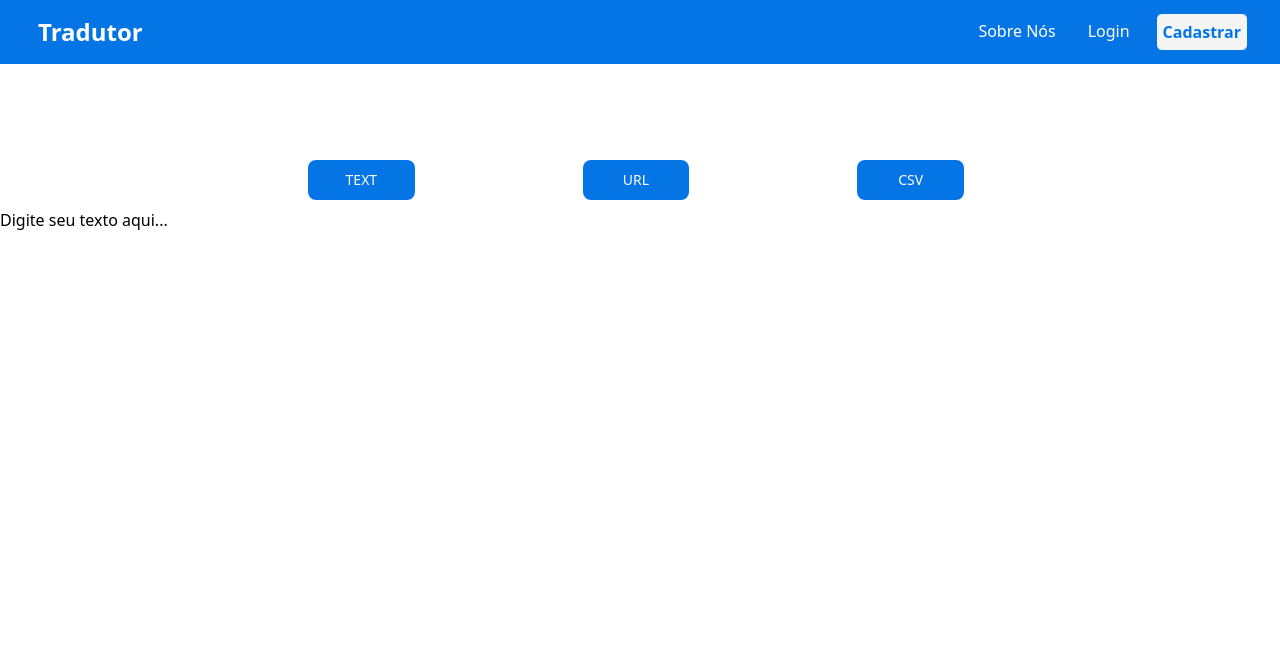
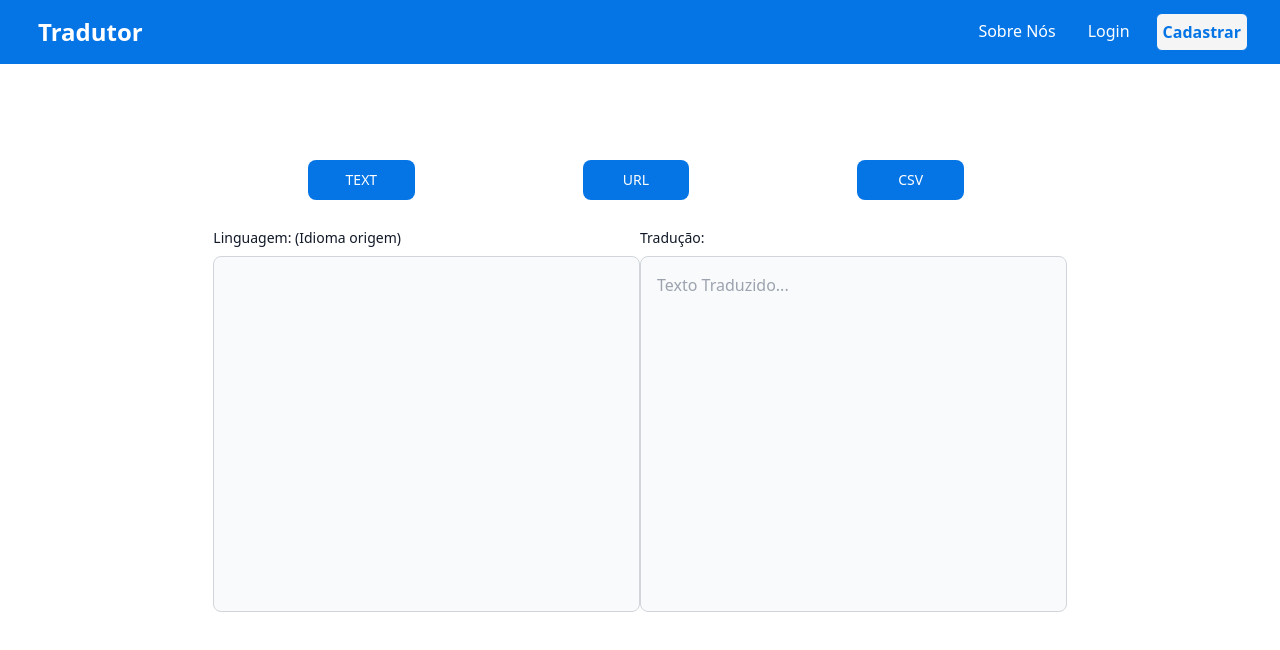
Before and after one commit to islanpedro01/Tradutor, an Angular app in the folder projeto-tradutor/: page / in a window 1280 px wide. Shown: the top 650 px of the page. Built offline with nearby package versions, Linux system fonts and the light colour scheme.

Commit message:
Campo traduçao texto feito

```diff
--- a/projeto-tradutor/src/app/home/texto-traducao/texto-traducao.component.html
+++ b/projeto-tradutor/src/app/home/texto-traducao/texto-traducao.component.html
@@ -1,2 +1,10 @@
-<h2>Digite seu texto aqui...</h2>
-<input>
+<div class="flex mt-5 gap-0 justify-center w-full min-h-full h-96">
+    <div class="flex flex-col w-2/6 h-full">
+    <label class="block mb-2 text-sm font-medium text-gray-900 dark:text-white">Linguagem: (Idioma origem) </label>
+    <textarea type="text" id="large-input" class="block p-4 h-full text-gray-900 border border-gray-300 rounded-lg bg-gray-50 text-base focus:ring-blue-500 focus:border-blue-500 resize-none"></textarea>
+</div>
+<div class="flex flex-col w-2/6 h-full">
+    <label class="block mb-2 text-sm font-medium text-gray-900 dark:text-white">Tradução: </label>
+    <textarea type="text" aria-label="disabled input" id="large-input" class="block p-4 h-full text-gray-900 border border-gray-300 rounded-lg bg-gray-50 text-base focus:ring-blue-500 focus:border-blue-500 resize-none" placeholder="Texto Traduzido..." disabled></textarea>
+</div>
+</div>
```
